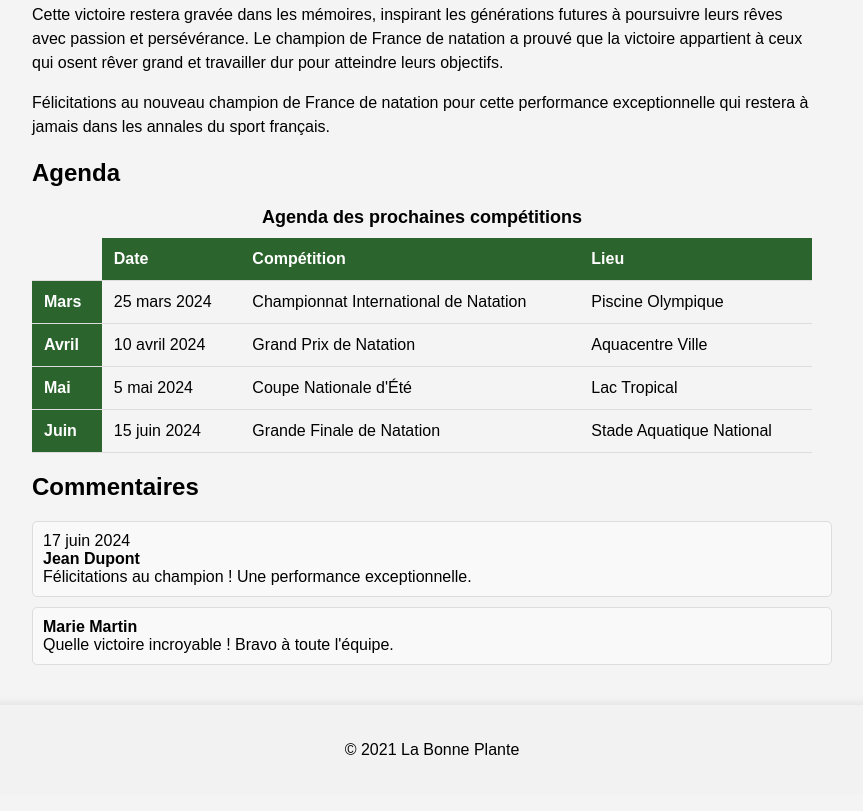
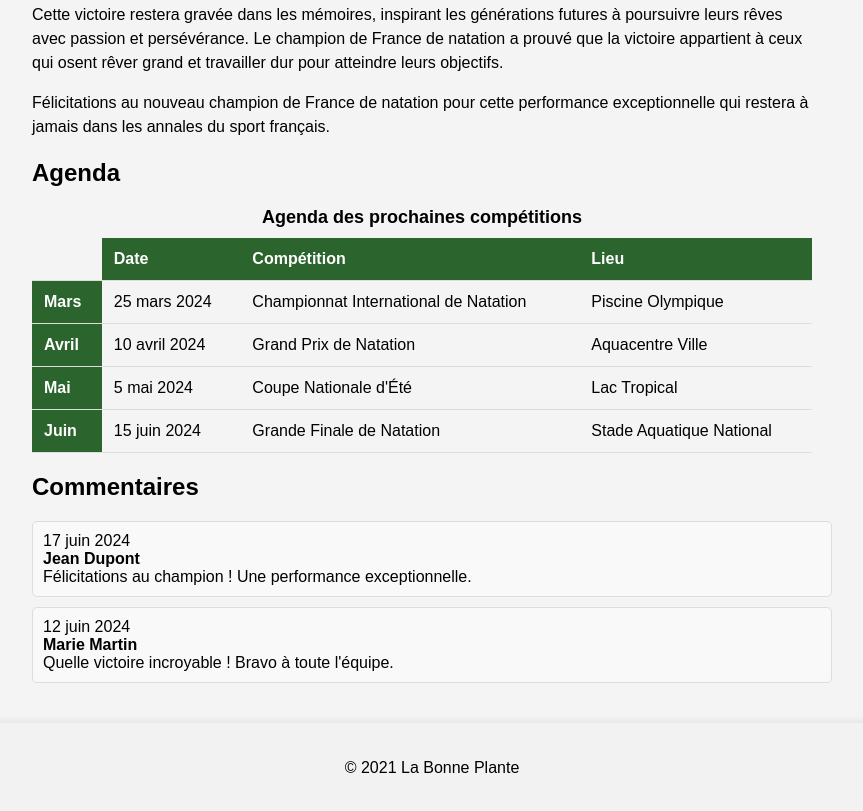
Before and after one commit to bretheskevin/ynov-accessibility, a website built with Vite: page article.html in a window 1280 px wide. Shown: the part 1282-2093 px from the top of the page, without its empty margins (208-1071 px from the left). Built offline with nearby package versions, Linux system fonts and the light colour scheme.

Commit message:
Added time tag to article comment

```diff
--- a/article.html
+++ b/article.html
@@ -136,6 +136,7 @@
         </div>
 
         <div class="comment">
+          <time datetime="2024-06-12" ite>12 juin 2024</time>
           <p class="comment-author">Marie Martin</p>
           <p class="comment-text">Quelle victoire incroyable ! Bravo à toute l'équipe.</p>
         </div>
```
